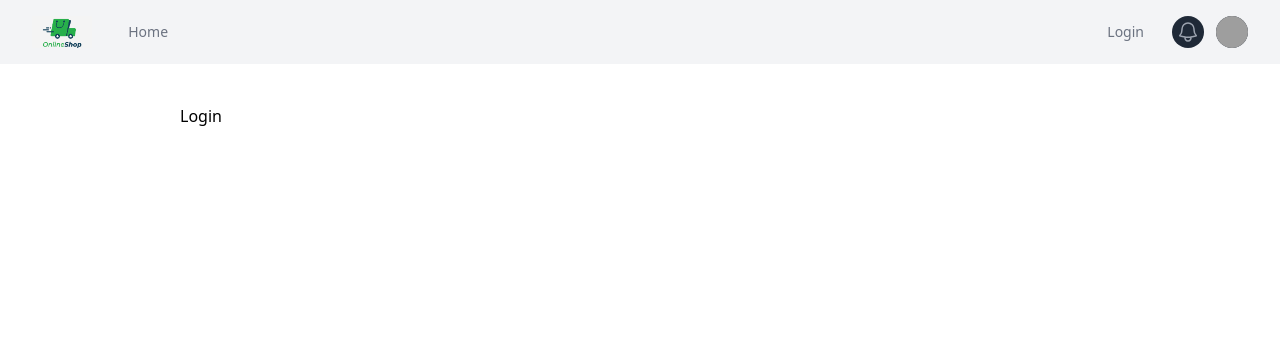
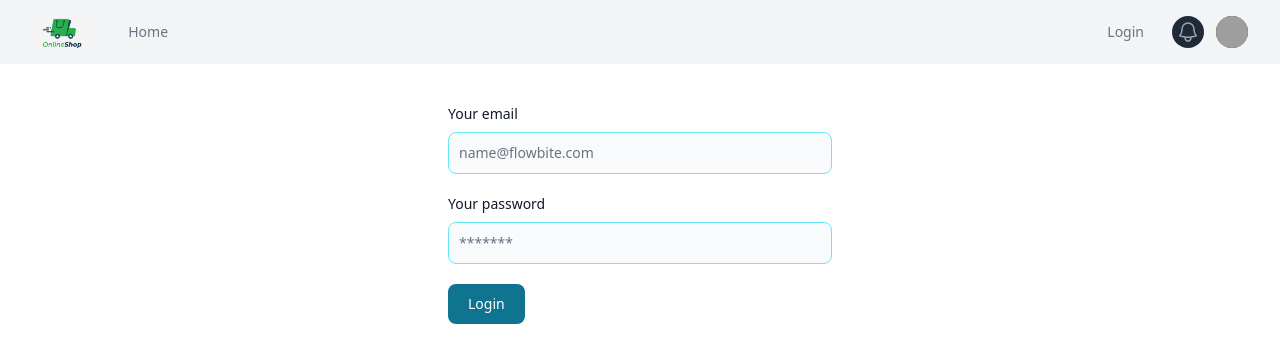
Before and after one commit to mohatem99/E_Commerce_DEPI, a React (Vite) app: page /login in a window 1280 px wide. Shown: the top 362 px of the page. Built offline with nearby package versions, Linux system fonts and the light colour scheme; grey boxes are pictures that could not be loaded.

Commit message:
Handle login design

```diff
--- a/package.json
+++ b/package.json
@@ -14,6 +14,7 @@
     "@heroicons/react": "^2.1.5",
     "axios": "^1.7.5",
     "flowbite-react": "^0.10.1",
+    "formik": "^2.4.6",
     "react": "^18.3.1",
     "react-dom": "^18.3.1",
     "react-router-dom": "^6.26.1"
--- a/src/Components/Login/Login.jsx
+++ b/src/Components/Login/Login.jsx
@@ -1,5 +1,47 @@
 import React from "react";
 
 export default function Login() {
-  return <div>Login</div>;
+  return (
+    <>
+      <form class="max-w-sm mx-auto">
+        <div class="mb-5">
+          <label
+            for="email"
+            class="block mb-2 text-sm font-medium text-gray-900 dark:text-white"
+          >
+            Your email
+          </label>
+          <input
+            type="email"
+            id="email"
+            class="bg-gray-50 border border-cyan-300 text-gray-900 text-sm rounded-lg focus:ring-blue-500 focus:border-cyan-500 block w-full p-2.5 dark:bg-cyan-700 dark:border-cyan-600 dark:placeholder-gray-400 dark:text-white dark:focus:ring-cyan-500 dark:focus:border-cyan-500"
+            placeholder="name@flowbite.com"
+            required
+          />
+        </div>
+        <div class="mb-5">
+          <label
+            for="password"
+            class="block mb-2 text-sm font-medium text-gray-900 dark:text-white"
+          >
+            Your password
+          </label>
+          <input
+            type="password"
+            id="password"
+            class="bg-gray-50 border border-cyan-300 text-gray-900 text-sm rounded-lg focus:ring-blue-500 focus:border-cyan-500 block w-full p-2.5 dark:bg-gray-700 dark:border-gray-600 dark:placeholder-gray-400 dark:text-white dark:focus:ring-blue-500 dark:focus:border-blue-500"
+            placeholder="*******"
+            required
+          />
+        </div>
+
+        <button
+          type="submit"
+          class="rounded-lg bg-cyan-700 px-5 py-2.5 text-center text-sm font-medium text-white hover:bg-cyan-800 focus:outline-none focus:ring-4 focus:ring-cyan-300 dark:bg-cyan-600 dark:hover:bg-cyan-700 dark:focus:ring-cyan-800"
+        >
+          Login
+        </button>
+      </form>
+    </>
+  );
 }
```
Also changed, not shown: 1 other file (tests, documents, lock files or other folders).
